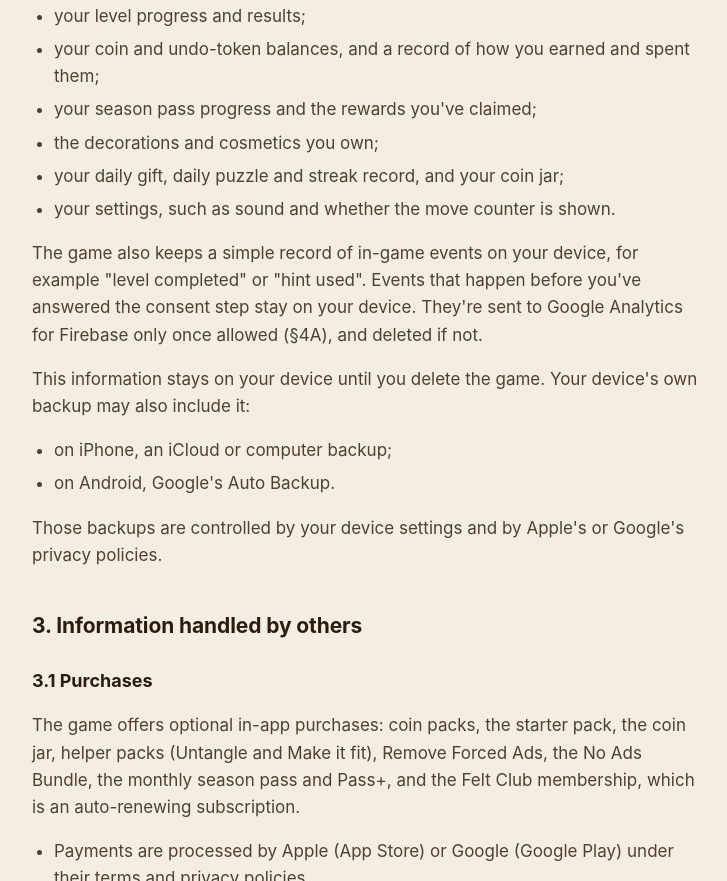
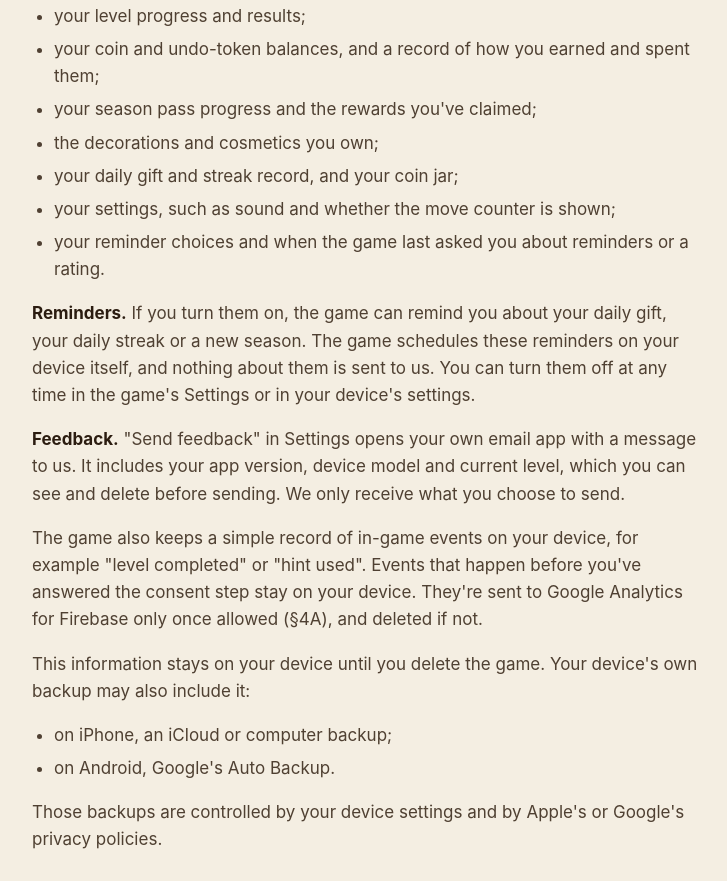
Before and after one commit to ghoroury/public-policy, a plain HTML site: page fits-just-right/privacy-policy.html in a window 1280 px wide. Shown: the part 869-1750 px from the top of the page, without its empty margins (272-999 px from the left). Drawn offline with Linux system fonts and the light colour scheme.

Commit message:
Fits, Just Right: privacy policy for 1.0.1 (reminders, feedback, no daily puzzle)
Co-Authored-By: Claude Opus 5.5 <noreply@anthropic.com>

```diff
--- a/fits-just-right/privacy-policy.html
+++ b/fits-just-right/privacy-policy.html
@@ -32,7 +32,7 @@
 <header>
   <p class="eyebrow">Fits, Just Right</p>
   <h1>Privacy Policy</h1>
-  <p class="meta">Effective 20 November 2026 · Applies to Fits, Just Right on iPhone and Android · Developer: Ghoroury</p>
+  <p class="meta">Effective 21 November 2026 · Applies to Fits, Just Right on iPhone and Android · Developer: Ghoroury</p>
   <p>Fits, Just Right ("the game") is a puzzle game for iPhone and Android. This policy explains what information the game uses and why.</p>
   <div class="summary">
     <h2 style="margin-top:0">1. The short version</h2>
@@ -53,9 +53,12 @@
   <li>your coin and undo-token balances, and a record of how you earned and spent them;</li>
   <li>your season pass progress and the rewards you've claimed;</li>
   <li>the decorations and cosmetics you own;</li>
-  <li>your daily gift, daily puzzle and streak record, and your coin jar;</li>
-  <li>your settings, such as sound and whether the move counter is shown.</li>
+  <li>your daily gift and streak record, and your coin jar;</li>
+  <li>your settings, such as sound and whether the move counter is shown;</li>
+  <li>your reminder choices and when the game last asked you about reminders or a rating.</li>
 </ul>
+<p><strong>Reminders.</strong> If you turn them on, the game can remind you about your daily gift, your daily streak or a new season. The game schedules these reminders on your device itself, and nothing about them is sent to us. You can turn them off at any time in the game's Settings or in your device's settings.</p>
+<p><strong>Feedback.</strong> "Send feedback" in Settings opens your own email app with a message to us. It includes your app version, device model and current level, which you can see and delete before sending. We only receive what you choose to send.</p>
 <p>The game also keeps a simple record of in-game events on your device, for example "level completed" or "hint used". Events that happen before you've answered the consent step stay on your device. They're sent to Google Analytics for Firebase only once allowed (§4A), and deleted if not.</p>
 <p>This information stays on your device until you delete the game. Your device's own backup may also include it:</p>
 <ul>
```
